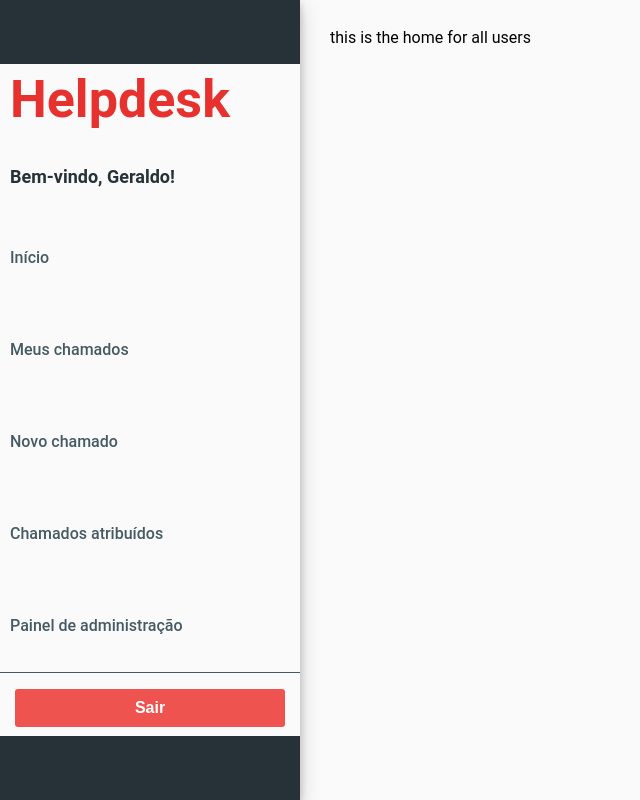
After one commit to orgjr/helpdesk_with_django, a Django app: page /home-all/ in a window 1280 px wide. The commit adds this page. Shown: the whole page, without its empty margins (0-640 px from the left). Run offline with Django 5.2, Linux system fonts and the light colour scheme; a user stored in the database is signed in; some libraries are stand-ins or nearby versions.

Commit message:
fixes CSS and improves user navigation

```diff
--- a/main/static/main/css/main.css
+++ b/main/static/main/css/main.css
@@ -7,11 +7,8 @@ main.main-content {
   box-sizing: border-box;
   display: flex;
   flex-direction: column;
+  width: 100%;
   /* flex: 1; garante que main cresça dentro da layout flexível  */
-}
-
-main.main-content .main-div-content {
-  width: 100%;
 }
 
 /* Exibição dos chamados */
@@ -25,7 +22,7 @@ main.main-content .main-div-content {
   border-radius: 5px;
   overflow: hidden;
   box-shadow: 0 2px 6px rgba(0, 0, 0, 0.1);
-  height: 160px;
+  min-height: 160px;
   width: 100%;
 }
 
--- a/main/templates/main/home.html
+++ b/main/templates/main/home.html
@@ -21,7 +21,11 @@
           <h2>Helpdesk</h2>
           <p>Bem-vindo, {{ usuario.first_name|default:usuario.username }}!</p>
 
+          {% if usuario.is_operador %}
           <a href="{% url 'home' %}" class="{% if request.resolver_match.url_name == 'home' %}active{% endif %}">Início</a>
+          {% else %}
+          <a href="{% url 'home_all' %}" class="{% if request.resolver_match.url_name == 'home_all' %}active{% endif %}">Início</a>
+          {% endif %}
           <a href="{% url 'meus_chamados' %}" class="{% if request.resolver_match.url_name == 'meus_chamados' %}active{% endif %}">Meus chamados</a>
           <a href="{% url 'novo_chamado' %}" class="{% if request.resolver_match.url_name == 'novo_chamado' %}active{% endif %}">Novo chamado</a>
           {% if usuario.is_operador %}
@@ -43,7 +47,6 @@
       </nav>
 
       <main class="main-content">
-        <div class="main-div-content">
         {% if page == 'meus_chamados' %}
           {% include 'main/meus_chamados.html' %}
         {% elif page == 'novo_chamado' %}
@@ -54,6 +57,8 @@
           {% include 'main/painel_admin.html' %}
         {% elif page == 'chamados_criados' %}
           {% include 'main/chamados_criados.html' %}
+        {% elif page == 'home_all' %}
+          {% include 'main/home_all.html' %}
         {% else %}
           {% include 'main/home_content.html' %}
         {% endif %}
--- /dev/null
+++ b/main/templates/main/home_all.html
@@ -0,0 +1 @@
+<p>this is the home for all users</p>
--- a/main/urls.py
+++ b/main/urls.py
@@ -1,9 +1,10 @@
-from .views import home, login_view, meus_chamados, novo_chamado, painel_admin, chamados_atribuidos, chamados_criados
+from .views import home_all, home, login_view, meus_chamados, novo_chamado, painel_admin, chamados_atribuidos, chamados_criados
 from django.urls import path
 from django.contrib.auth.views import LogoutView
 
 urlpatterns = [
     path('', home, name='home'),
+    path('home-all/', home_all, name='home_all'),
     path('meus-chamados/', meus_chamados, name='meus_chamados'),
     path('novo-chamado/', novo_chamado, name='novo_chamado'),
     path('painel-admin/', painel_admin, name='painel_admin'),
--- a/main/views.py
+++ b/main/views.py
@@ -1,25 +1,42 @@
 from django.contrib.auth import authenticate, login
-from django.shortcuts import render, redirect
+from django.shortcuts import render, redirect, resolve_url
 from django.contrib.auth.forms import AuthenticationForm
 from django.contrib.auth.decorators import login_required
-from .models import Chamado
+from django.utils.http import url_has_allowed_host_and_scheme
+from .models import Chamado, Usuario
 from .forms import ChamadoForm
 
 def login_view(request):
     if request.user.is_authenticated:
-        return redirect('home')  # ou para a página principal do sistema
+        return redirect('home' if (getattr(request.user, 'is_operador', False))
+                        else 'home_all')
+
+    next_url = request.GET.get('next', '')
 
     if request.method == 'POST':
         form = AuthenticationForm(request, data=request.POST)
         if form.is_valid():
             user = form.get_user()
             login(request, user)
-            return redirect('home')  # ou redirecionar para a página inicial do sistema
+
+            next_url = request.POST.get('next') or request.GET.get('next')
+            if next_url and url_has_allowed_host_and_scheme(next_url, allowed_hosts={request.get_host()}):
+                return redirect(next_url)
+
+            if getattr(user, 'is_operador', False):
+                return redirect('home')
+            return redirect('home_all')
     else:
-        form = AuthenticationForm()
+        form = AuthenticationForm(request)
 
-    return render(request, 'main/login.html', {'form': form})
+    return render(request, 'main/login.html', {'form': form, 'next': next_url})
 
+@login_required
+def home_all(request):
+    return render(request, 'main/home.html', {
+        'usuario': request.user,
+        'page': 'home_all'
+    })
 
 @login_required
 def home(request):
@@ -31,9 +48,11 @@ def home(request):
 
 @login_required
 def meus_chamados(request):
+    chamados_usuarios = Chamado.objects.filter(usuario=request.user).order_by('-data_abertura')
     return render(request, "main/home.html", {
         'usuario': request.user,
-        'page': 'meus_chamados'  # você pode usar isso para controle de exibição no template
+        'chamados_usuarios': chamados_usuarios,
+        'page': 'meus_chamados'  # controle de exibição no template
     })
 
 @login_required
```
Also changed, not shown: helpdesk/settings.py (+12 -0 lines), main/templates/main/meus_chamados.html (+19 -1 lines), db.sqlite3, main/admin.py (line endings or trailing spaces). Lines whose indentation alone changed are shown as unchanged.
